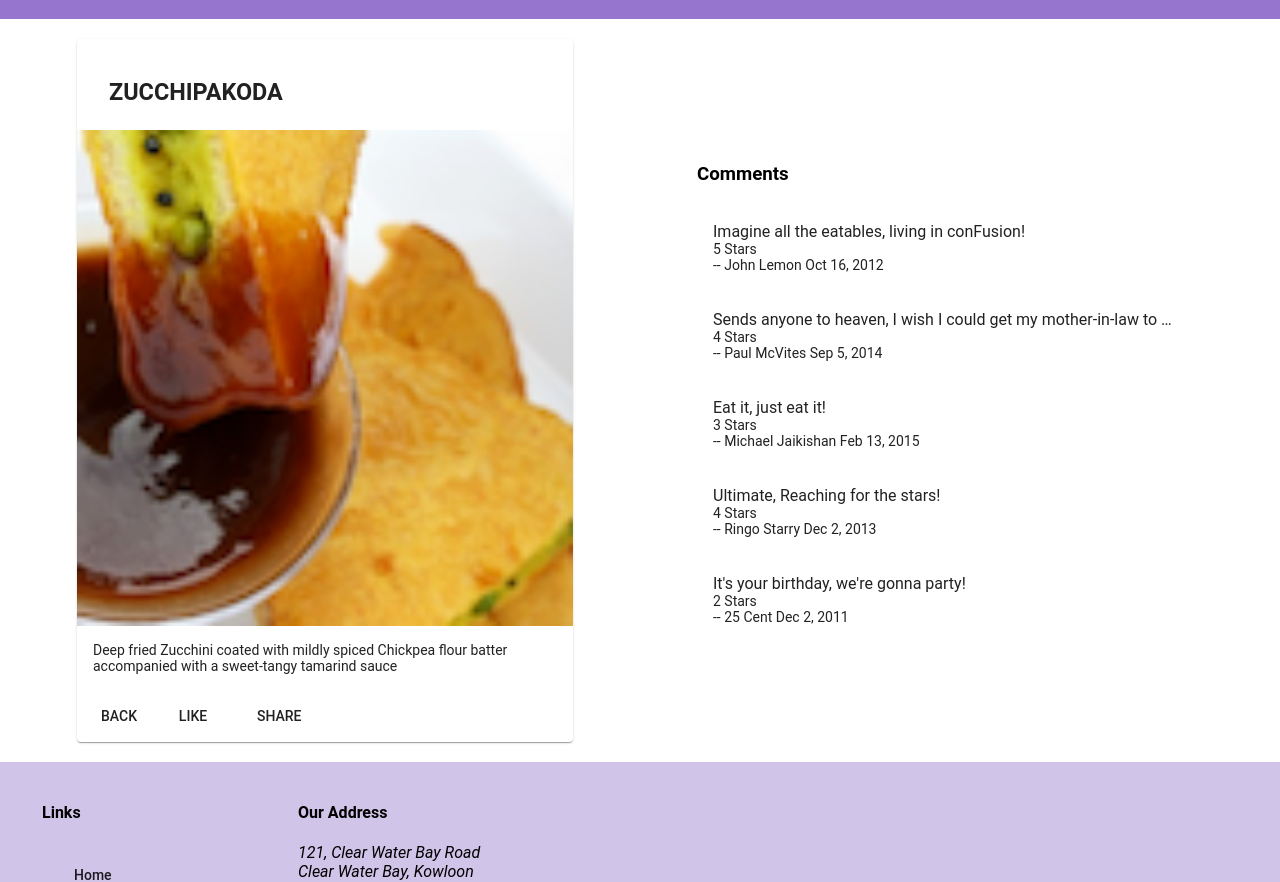
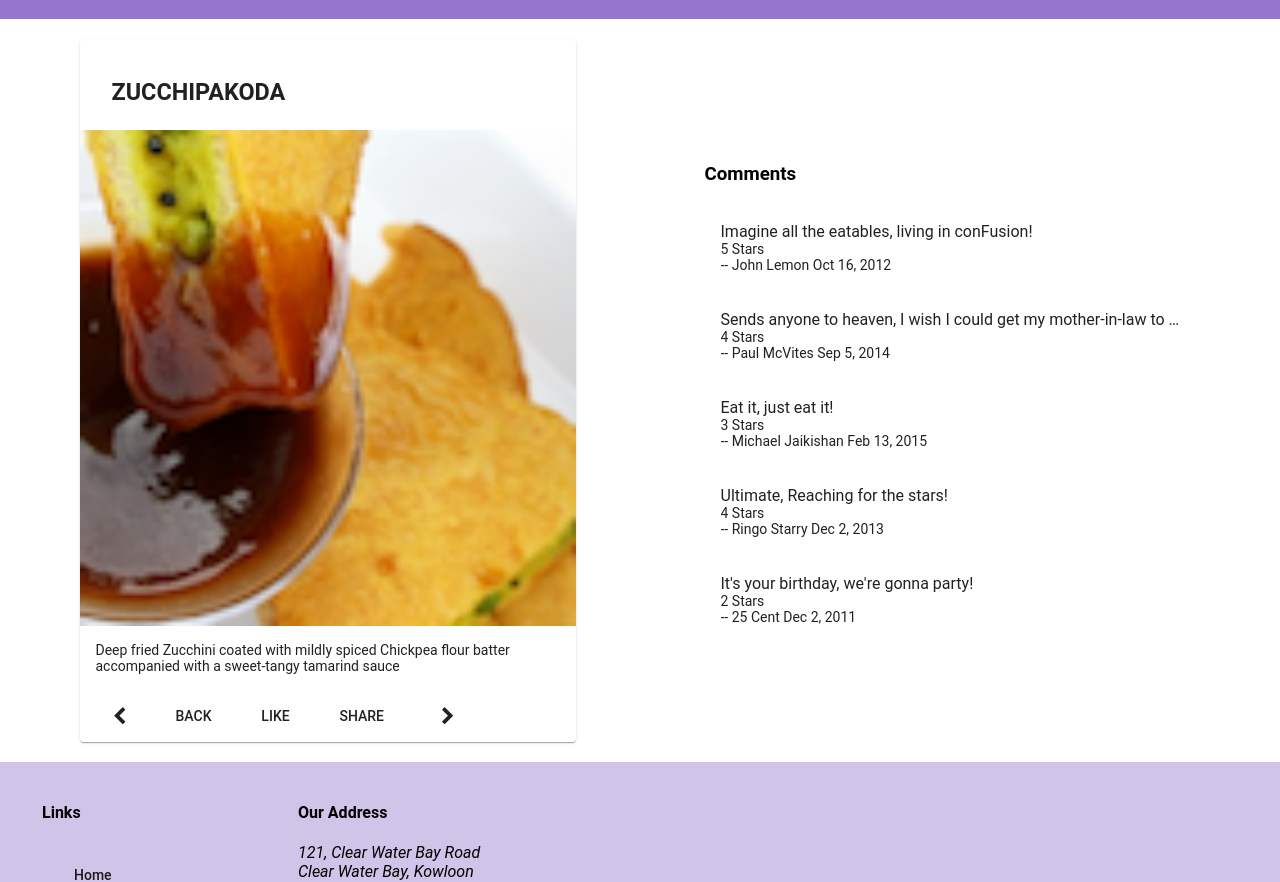
Before and after one commit to AndreREL/confusionAngular, an Angular app: page /dishdetail/1 in a window 1280 px wide. Shown: the part 320-1202 px from the top of the page. Built offline with nearby package versions, Linux system fonts and the light colour scheme.

Commit message:
RxJS part 2

```diff
--- a/src/app/dishdetail/dishdetail.component.html
+++ b/src/app/dishdetail/dishdetail.component.html
@@ -6,8 +6,8 @@
     fxLayoutGap="10px"
     fxLayoutGap.xs="0">
 
-  <div fxFlex="40">
-    <mat-card *ngIf="dish">
+  <div fxFlex="40" *ngIf="dish">
+    <mat-card>
       <mat-card-header>
         <mat-card-title>
           <h3>{{dish.name | uppercase}}</h3>
@@ -18,15 +18,22 @@
         <p>{{dish.description}}</p>
       </mat-card-content>
       <mat-card-actions>
+        <button mat-button [routerLink]="['/dishdetail', prev]">
+          <span class="fa fa-chevron-left fa-lg"></span>
+        </button>
         <button mat-button (click)="goBack()">BACK</button>
         <button mat-button>LIKE</button>
         <button mat-button>SHARE</button>
+        <span class="flex-spacer"></span>
+        <button mat-button [routerLink]="['/dishdetail', next]">
+          <span class="fa fa-chevron-right fa-lg"></span>
+        </button>
       </mat-card-actions>
     </mat-card>
   </div>
 
-  <div fxFlex="40">
-    <mat-list *ngIf="dish">
+  <div fxFlex="40" *ngIf="dish">
+    <mat-list>
       <h3>Comments</h3>
       <mat-list-item *ngFor="let comment of dish.comments">
         <p matLine>{{comment.comment}}</p>
--- a/src/app/dishdetail/dishdetail.component.ts
+++ b/src/app/dishdetail/dishdetail.component.ts
@@ -3,6 +3,7 @@
 import { Location } from '@angular/common';
 import { Dish } from '../shared/dish';
 import { DishService } from '../services/dish.service';
+import { switchMap } from 'rxjs/operators';
 
 @Component({
   selector: 'app-dishdetail',
@@ -12,6 +13,9 @@
 export class DishdetailComponent implements OnInit {
 
   dish!: Dish;
+  dishIds!: string[];
+  prev!: string;
+  next!: string;
 
   constructor(private dishService: DishService,
     private route: ActivatedRoute,
@@ -19,9 +23,20 @@
   }
 
   ngOnInit(): void {
-    let id = this.route.snapshot.params['id'];
-    this.dishService.getDish(id)
-      .subscribe((dish) => this.dish = dish);
+    this.dishService.getDishIds()
+      .subscribe((dishIds) => this.dishIds = dishIds);
+    this.route.params
+      .pipe(switchMap((params: Params) => this.dishService.getDish(params['id'])))
+      .subscribe(dish => {
+        this.dish = dish;
+        this.setPrevNext(dish.id);
+      });
+  }
+
+  setPrevNext(dishId: string) {
+    const index = this.dishIds.indexOf(dishId);
+    this.prev = this.dishIds[(this.dishIds.length + index - 1)%this.dishIds.length];
+    this.next = this.dishIds[(this.dishIds.length + index + 1)%this.dishIds.length];
   }
 
   goBack(): void {
--- a/src/app/services/dish.service.ts
+++ b/src/app/services/dish.service.ts
@@ -22,4 +22,8 @@
   getFeaturedDish(): Observable<Dish> {
     return of(DISHES.filter((dish) => dish.featured)[0]).pipe(delay(2000));
   }
+
+  getDishIds(): Observable<string[] | any> {
+    return of(DISHES.map(dish => dish.id));
+  }
 }
```
